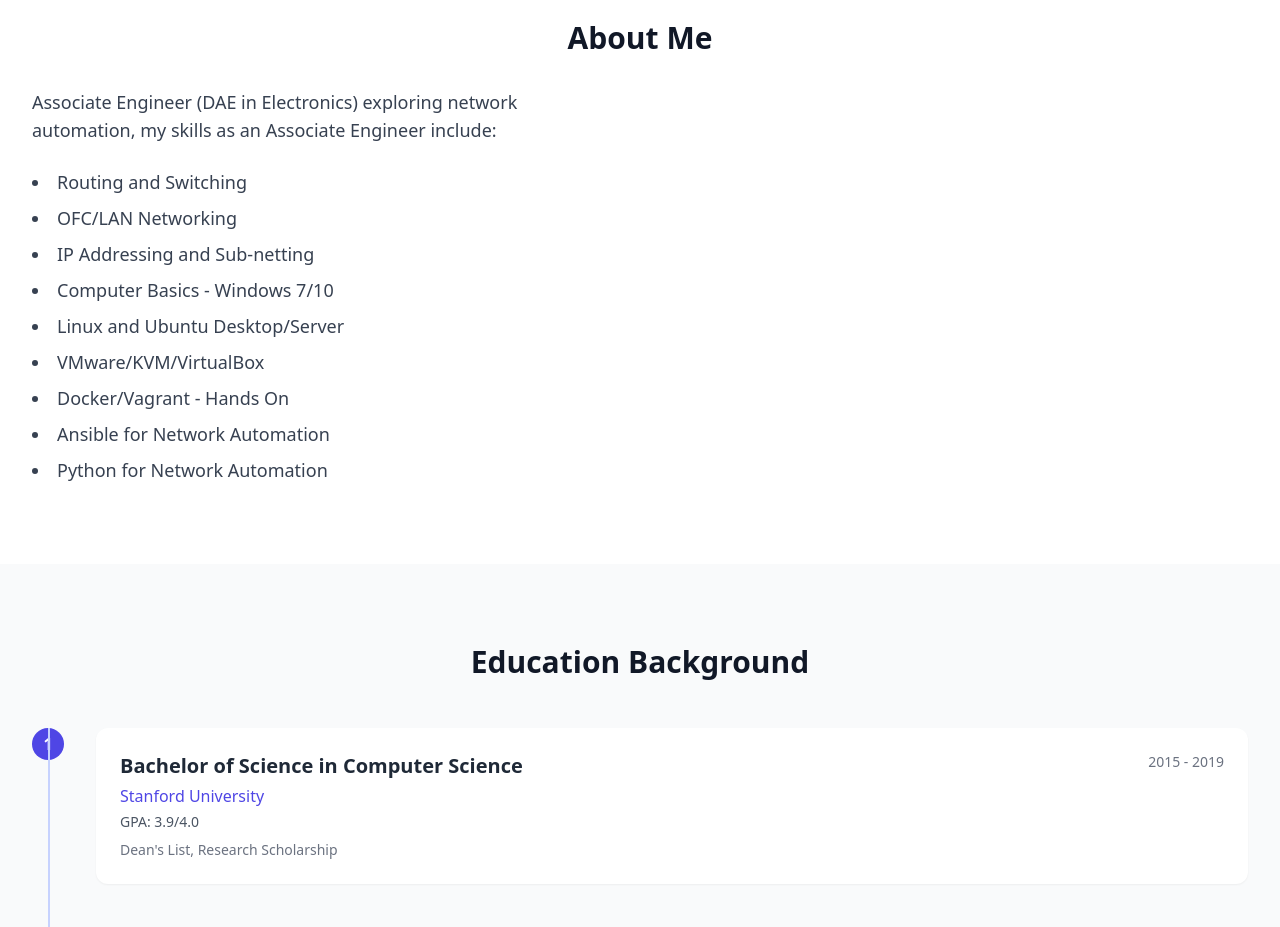
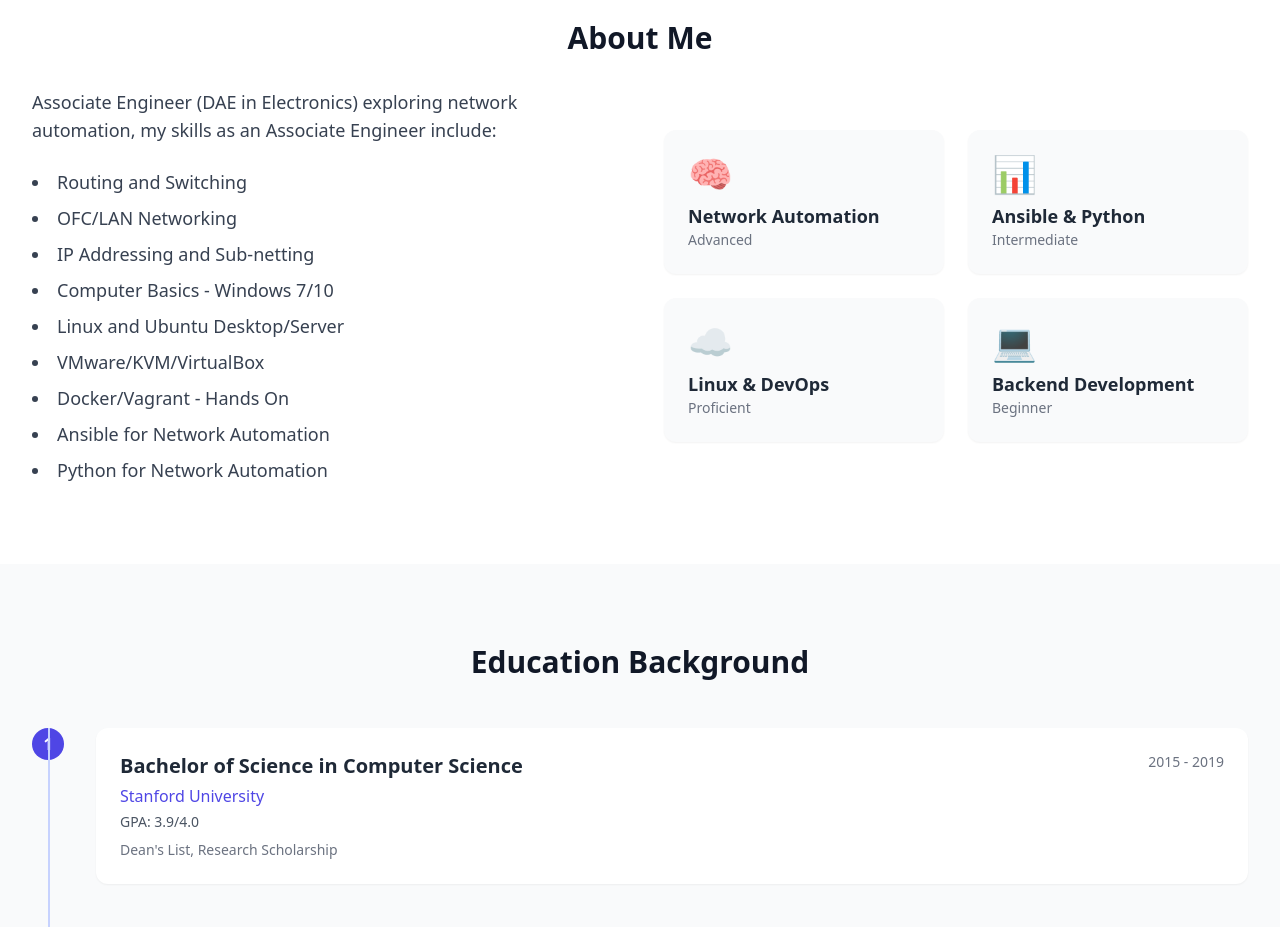
Before and after one commit to sydasif/my-portfolio, a React (Create React App) app: page / in a window 1280 px wide. Shown: the part 860-1787 px from the top of the page. Built offline with nearby package versions, Linux system fonts and the light colour scheme.

Commit message:
Update about me section logo

```diff
--- a/src/App.jsx
+++ b/src/App.jsx
@@ -164,6 +164,20 @@ export default function App() {
                   <li>Ansible for Network Automation</li>
                   <li>Python for Network Automation</li>
                 </ul>
+              </div>
+              <div className="grid grid-cols-2 gap-6">
+                {[
+                  { icon: "🧠", label: "Network Automation", value: "Advanced" },
+                  { icon: "📊", label: "Ansible & Python", value: "Intermediate" },
+                  { icon: "☁️", label: "Linux & DevOps", value: "Proficient" },
+                  { icon: "💻", label: "Backend Development", value: "Beginner" }
+                ].map((skill, idx) => (
+                  <div key={idx} className="bg-gray-50 p-6 rounded-xl shadow-sm hover:shadow-md transition-shadow">
+                    <div className="text-4xl mb-2">{skill.icon}</div>
+                    <h3 className="font-semibold text-lg text-gray-800">{skill.label}</h3>
+                    <p className="text-sm text-gray-500">{skill.value}</p>
+                  </div>
+                ))}
               </div>
             </div>
           </div>
```
